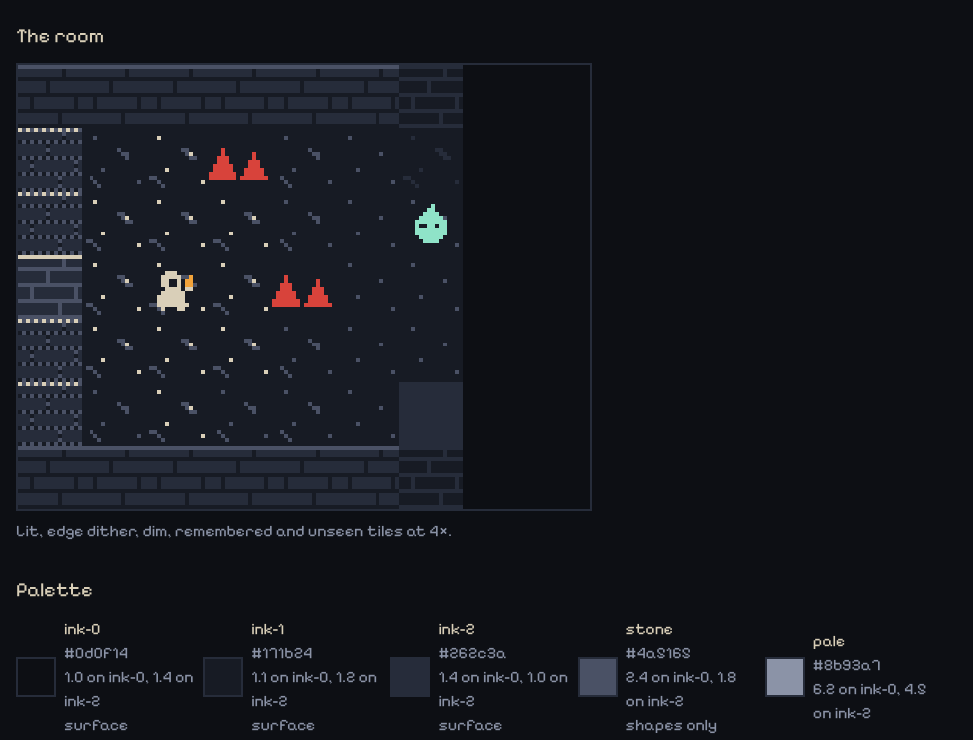
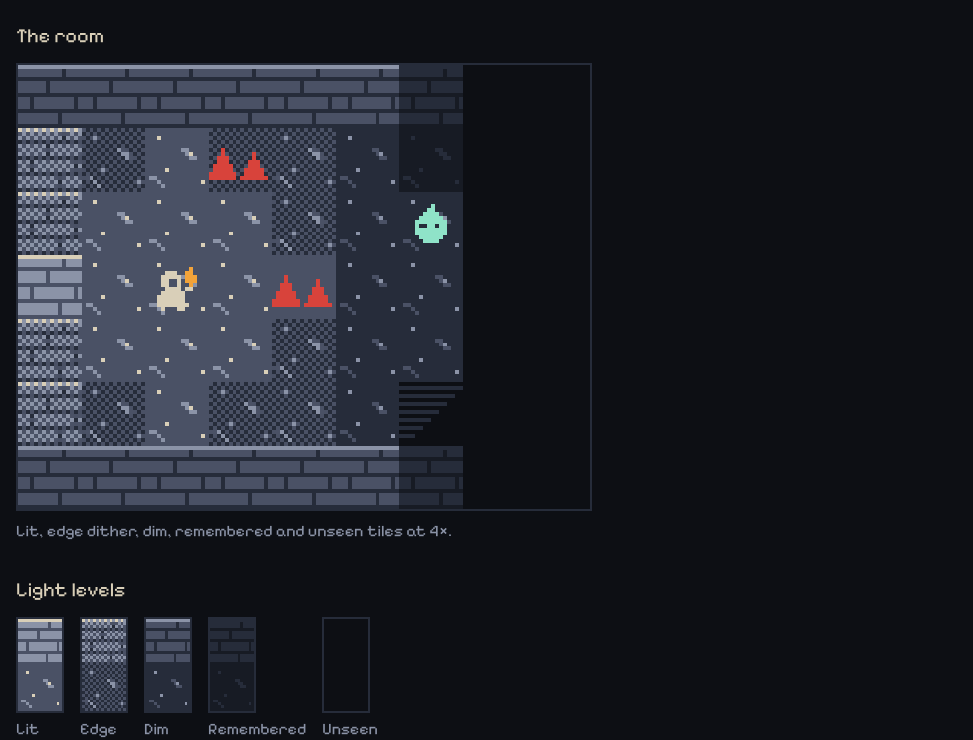
Before and after one commit to Ken-1219/descent, a website built with Vite: page src/client/lab.html in a window 1280 px wide. Shown: the part 67-807 px from the top of the page, without its empty margins (0-973 px from the left). Built offline with nearby package versions, Linux system fonts and the light colour scheme.

Commit message:
phase-1: light as a brightness ladder, light-level strip in Lab

```diff
--- a/src/client/lab.ts
+++ b/src/client/lab.ts
@@ -1,6 +1,6 @@
 // LOCAL ONLY: Design Lab. Never a Devvit entrypoint.
 import { PALETTE, TILE, type Level } from '../shared/content';
-import { buildAtlas, contrast, drawFrame, iconCanvas, type SpriteName } from './sprites';
+import { buildAtlas, contrast, drawFrame, iconCanvas, type Atlas, type SpriteName } from './sprites';
 import { button, dpad, el, ghostCard, hearts, plate, slot, wick } from './ui';
 
 const panel = document.getElementById('panel');
@@ -28,8 +28,7 @@ const levelAt = (x: number, y: number): Level | null => {
   return x <= REMEMBERED_MAX_X ? 'remembered' : null;
 };
 
-const mockRoom = () => {
-  const atlas = buildAtlas();
+const mockRoom = (atlas: Atlas) => {
   const w = ROOM[0]?.length ?? 0;
   const h = ROOM.length;
   const canvas = el('canvas', 'room');
@@ -52,6 +51,31 @@ const mockRoom = () => {
   return canvas;
 };
 
+// One wall-over-floor column per light level, so each rung of the ladder can be read on its own.
+const LEGEND: [Level | null, string][] = [['lit', 'Lit'], ['edge', 'Edge'], ['dim', 'Dim'], ['remembered', 'Remembered'], [null, 'Unseen']];
+const lightStrip = (atlas: Atlas) =>
+  el(
+    'div',
+    'legend',
+    ...LEGEND.map(([level, label]) => {
+      const c = el('canvas');
+      c.width = TILE;
+      c.height = TILE * 2;
+      c.style.width = `${TILE * 3}px`;
+      c.style.height = `${TILE * 6}px`;
+      const ctx = c.getContext('2d');
+      if (ctx) {
+        ctx.fillStyle = PALETTE['ink-0'];
+        ctx.fillRect(0, 0, c.width, c.height);
+        if (level) {
+          drawFrame(ctx, atlas, 'wall', level, 0, 0);
+          drawFrame(ctx, atlas, 'floor', level, 0, TILE);
+        }
+      }
+      return el('figure', 'legend__cell', c, el('figcaption', '', label));
+    })
+  );
+
 // Integer zoom only: the largest of 2×–4× that fits the panel.
 const fitZoom = (canvas: HTMLCanvasElement, note: HTMLElement) => {
   const zoom = Math.max(2, Math.min(4, Math.floor((panel.clientWidth - 4) / canvas.width)));
@@ -73,13 +97,15 @@ const tokensTab = () => {
     );
   }
 
-  const room = mockRoom();
+  const atlas = buildAtlas();
+  const room = mockRoom(atlas);
   const note = caption('');
   addEventListener('resize', () => fitZoom(room, note));
   queueMicrotask(() => fitZoom(room, note));
 
   return [
     section('The room', room, note),
+    section('Light levels', lightStrip(atlas)),
     section('Palette', swatches),
     section(
       'Type',
--- a/src/client/sprites.ts
+++ b/src/client/sprites.ts
@@ -34,10 +34,9 @@ const heartOutline: Layer = {
 // Placeholders; Phase 2 owns the final bitmaps.
 export const SPRITES: Record<SpriteName, SpriteDef> = {
   floor: {
-    bg: 'ink-1',
+    bg: 'stone',
     layers: [{
-      // Cracks: stone dims to ink-1, so they only show inside the torchlight.
-      token: 'stone',
+      token: 'pale',
       rows: at(5,
         '.........##.....',
         '..........#.....',
@@ -58,7 +57,8 @@ export const SPRITES: Record<SpriteName, SpriteDef> = {
     }],
   },
   wall: {
-    bg: 'ink-2',
+    // One rung brighter than the floor at every light level, so walls read as raised.
+    bg: 'pale',
     layers: [
       {
         token: 'stone',
@@ -84,7 +84,7 @@ export const SPRITES: Record<SpriteName, SpriteDef> = {
     ],
   },
   spikes: {
-    bg: 'ink-1',
+    bg: 'stone',
     layers: [{
       token: 'blood',
       rows: at(5,
@@ -133,10 +133,12 @@ export const SPRITES: Record<SpriteName, SpriteDef> = {
       },
       {
         token: 'ember',
-        rows: at(5,
+        rows: at(3,
           '...........#....',
           '..........##....',
-          '..........##....',
+          '..........###...',
+          '..........###...',
+          '...........#....',
         ),
       },
     ],
--- a/src/client/style.css
+++ b/src/client/style.css
@@ -350,6 +350,24 @@ h3 {
   margin: 0 0 var(--gap);
 }
 
+.legend {
+  display: flex;
+  flex-wrap: wrap;
+  gap: var(--pad);
+}
+.legend__cell {
+  margin: 0;
+}
+.legend__cell canvas {
+  display: block;
+  border: var(--line) solid var(--ink-2);
+}
+.legend__cell figcaption {
+  margin-top: 4px;
+  font-size: var(--t-small);
+  color: var(--pale);
+}
+
 .room {
   display: block;
   border: var(--line) solid var(--ink-2);
--- a/src/shared/content.ts
+++ b/src/shared/content.ts
@@ -21,26 +21,29 @@ export type Level = 'lit' | 'dim' | 'edge' | 'remembered';
 
 export const LEVELS: readonly Level[] = ['lit', 'dim', 'edge', 'remembered'];
 
+// Light is a brightness ladder: ink-0 < ink-1 < ink-2 < stone < pale < bone.
+// Dim steps every neutral down one rung; remembered steps down two and drops all colour.
+// The dead (wisp) and danger (blood) keep their colour in dim light.
 export const LIGHT: Record<'dim' | 'remembered', Record<Token, Token>> = {
   dim: {
     'ink-0': 'ink-0',
-    'ink-1': 'ink-1',
-    'ink-2': 'ink-2',
-    stone: 'ink-1',
+    'ink-1': 'ink-0',
+    'ink-2': 'ink-1',
+    stone: 'ink-2',
     pale: 'stone',
-    bone: 'stone',
+    bone: 'pale',
     ember: 'ember-deep',
     'ember-deep': 'ember-deep',
     wisp: 'wisp',
     blood: 'blood',
-    gilt: 'ink-2',
-    bile: 'ink-2',
+    gilt: 'pale',
+    bile: 'stone',
   },
   remembered: {
-    'ink-0': 'ink-2',
-    'ink-1': 'ink-1',
-    'ink-2': 'ink-1',
-    stone: 'ink-2',
+    'ink-0': 'ink-0',
+    'ink-1': 'ink-0',
+    'ink-2': 'ink-0',
+    stone: 'ink-1',
     pale: 'ink-2',
     bone: 'ink-2',
     ember: 'ink-2',
```
Also changed, not shown: docs/superpowers/specs/2026-11-13-phase-1-design.md (+1 -1 lines), tests/shared.test.ts (+1 -1 lines).
